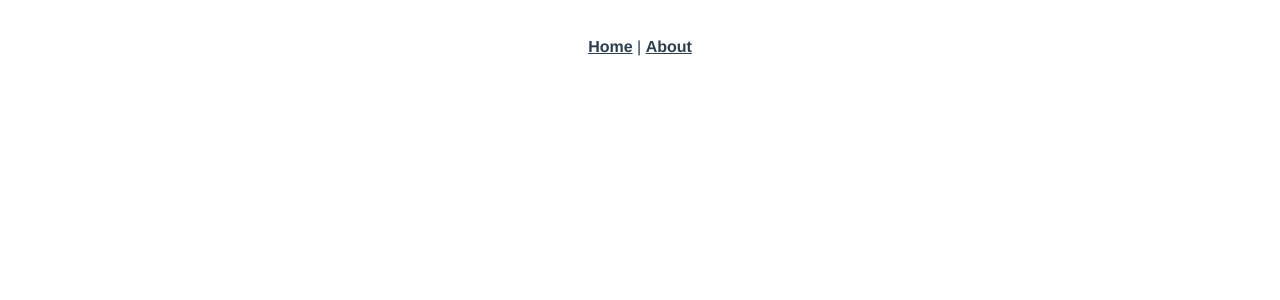
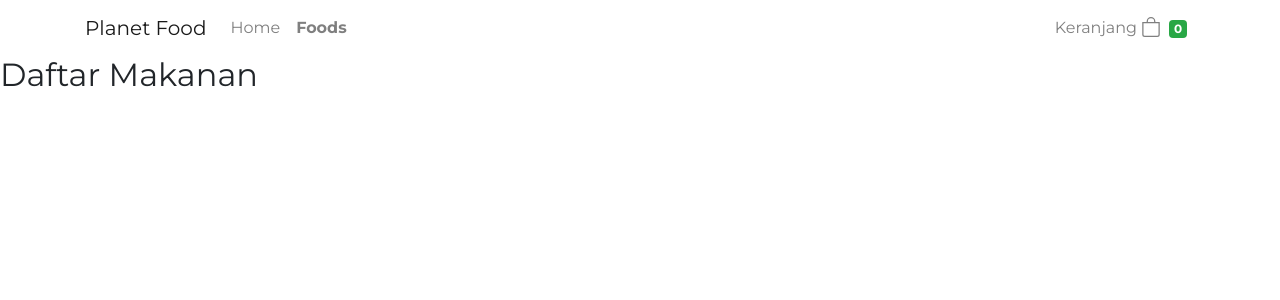
Before and after one commit to bukhari-inst/Planet_Food, a Vue app in the folder planet_food/: page /foods in a window 1280 px wide. Shown: the top 300 px of the page. Built offline with nearby package versions, Linux system fonts and the light colour scheme.

Commit message:
Create navbar

```diff
--- a/planet_food/public/index.html
+++ b/planet_food/public/index.html
@@ -1,15 +1,24 @@
 <!DOCTYPE html>
 <html lang="">
   <head>
-    <meta charset="utf-8">
-    <meta http-equiv="X-UA-Compatible" content="IE=edge">
-    <meta name="viewport" content="width=device-width,initial-scale=1.0">
-    <link rel="icon" href="<%= BASE_URL %>favicon.ico">
+    <meta charset="utf-8" />
+    <meta http-equiv="X-UA-Compatible" content="IE=edge" />
+    <meta name="viewport" content="width=device-width,initial-scale=1.0" />
+    <link rel="icon" href="<%= BASE_URL %>favicon.ico" />
     <title><%= htmlWebpackPlugin.options.title %></title>
+    <link rel="preconnect" href="https://fonts.gstatic.com" />
+    <link
+      href="https://fonts.googleapis.com/css2?family=Montserrat:wght@300;400;700&display=swap"
+      rel="stylesheet"
+    />
   </head>
   <body>
     <noscript>
-      <strong>We're sorry but <%= htmlWebpackPlugin.options.title %> doesn't work properly without JavaScript enabled. Please enable it to continue.</strong>
+      <strong
+        >We're sorry but <%= htmlWebpackPlugin.options.title %> doesn't work
+        properly without JavaScript enabled. Please enable it to
+        continue.</strong
+      >
     </noscript>
     <div id="app"></div>
     <!-- built files will be auto injected -->
--- a/planet_food/src/App.vue
+++ b/planet_food/src/App.vue
@@ -1,32 +1,5 @@
 <template>
   <div id="app">
-    <div id="nav">
-      <router-link to="/">Home</router-link> |
-      <router-link to="/about">About</router-link>
-    </div>
     <router-view/>
   </div>
 </template>
-
-<style>
-#app {
-  font-family: Avenir, Helvetica, Arial, sans-serif;
-  -webkit-font-smoothing: antialiased;
-  -moz-osx-font-smoothing: grayscale;
-  text-align: center;
-  color: #2c3e50;
-}
-
-#nav {
-  padding: 30px;
-}
-
-#nav a {
-  font-weight: bold;
-  color: #2c3e50;
-}
-
-#nav a.router-link-exact-active {
-  color: #42b983;
-}
-</style>
--- /dev/null
+++ b/planet_food/src/assets/css/main.css
@@ -0,0 +1,7 @@
+#app {
+  font-family: 'Montserrat', sans-serif;
+}
+
+.router-link-exact-active {
+  font-weight: bold;
+}
--- /dev/null
+++ b/planet_food/src/components/Navbar.vue
@@ -0,0 +1,46 @@
+<template>
+  <nav class="navbar navbar-expand-lg navbar-light">
+    <div class="container">
+      <a class="navbar-brand" href="#">Planet Food</a>
+      <button
+        class="navbar-toggler"
+        type="button"
+        data-toggle="collapse"
+        data-target="#navbarSupportedContent"
+        aria-controls="navbarSupportedContent"
+        aria-expanded="false"
+        aria-label="Toggle navigation"
+      >
+        <span class="navbar-toggler-icon"></span>
+      </button>
+
+      <div class="collapse navbar-collapse" id="navbarSupportedContent">
+        <ul class="navbar-nav mr-auto">
+          <li class="nav-item">
+            <router-link class="nav-link" to="/">Home</router-link>
+          </li>
+          <li class="nav-item">
+            <router-link class="nav-link" to="/foods">Foods</router-link>
+          </li>
+        </ul>
+
+        <ul class="navbar-nav ml-auto">
+          <li class="nav-item">
+            <router-link class="nav-link" to="/keranjang"
+              >Keranjang <b-icon-bag></b-icon-bag>
+              <span class="badge badge-success ml-2">0</span>
+            </router-link>
+          </li>
+        </ul>
+      </div>
+    </div>
+  </nav>
+</template>
+
+<script>
+export default {
+  name: 'Navbar',
+};
+</script>
+
+<style></style>
--- a/planet_food/src/main.js
+++ b/planet_food/src/main.js
@@ -1,10 +1,17 @@
-import Vue from 'vue'
-import App from './App.vue'
-import router from './router'
+import Vue from 'vue';
+import App from './App.vue';
+import router from './router';
+import { BootstrapVue, BootstrapVueIcons } from 'bootstrap-vue';
+import 'bootstrap/dist/css/bootstrap.css';
+import 'bootstrap-vue/dist/bootstrap-vue.css';
+import './assets/css/main.css';
 
-Vue.config.productionTip = false
+Vue.use(BootstrapVue);
+Vue.use(BootstrapVueIcons);
+
+Vue.config.productionTip = false;
 
 new Vue({
   router,
-  render: h => h(App)
-}).$mount('#app')
+  render: (h) => h(App),
+}).$mount('#app');
--- a/planet_food/src/router/index.js
+++ b/planet_food/src/router/index.js
@@ -1,14 +1,20 @@
-import Vue from 'vue'
-import VueRouter from 'vue-router'
-import Home from '../views/Home.vue'
+import Vue from 'vue';
+import VueRouter from 'vue-router';
+import Home from '../views/Home.vue';
+import Foods from '../views/Foods.vue';
 
-Vue.use(VueRouter)
+Vue.use(VueRouter);
 
 const routes = [
   {
     path: '/',
     name: 'Home',
-    component: Home
+    component: Home,
+  },
+  {
+    path: '/foods',
+    name: 'Foods',
+    component: Foods,
   },
   {
     path: '/about',
@@ -16,14 +22,15 @@ const routes = [
     // route level code-splitting
     // this generates a separate chunk (about.[hash].js) for this route
     // which is lazy-loaded when the route is visited.
-    component: () => import(/* webpackChunkName: "about" */ '../views/About.vue')
-  }
-]
+    component: () =>
+      import(/* webpackChunkName: "about" */ '../views/About.vue'),
+  },
+];
 
 const router = new VueRouter({
   mode: 'history',
   base: process.env.BASE_URL,
-  routes
-})
+  routes,
+});
 
-export default router
+export default router;
--- /dev/null
+++ b/planet_food/src/views/Foods.vue
@@ -0,0 +1,18 @@
+<template>
+  <div>
+    <Navbar />
+    <h2>Daftar Makanan</h2>
+  </div>
+</template>
+
+<script>
+// @ is an alias to /src
+import Navbar from '@/components/Navbar.vue';
+
+export default {
+  name: 'Foods',
+  components: {
+    Navbar,
+  },
+};
+</script>
--- a/planet_food/src/views/Home.vue
+++ b/planet_food/src/views/Home.vue
@@ -1,18 +1,18 @@
 <template>
   <div class="home">
-    <img alt="Vue logo" src="../assets/logo.png">
-    <HelloWorld msg="Planet Food"/>
+    <navbar/>
+    <h1>Home</h1>
   </div>
 </template>
 
 <script>
 // @ is an alias to /src
-import HelloWorld from '@/components/HelloWorld.vue'
+import Navbar from '@/components/Navbar.vue'
 
 export default {
   name: 'Home',
   components: {
-    HelloWorld
+    Navbar
   }
 }
 </script>
```
